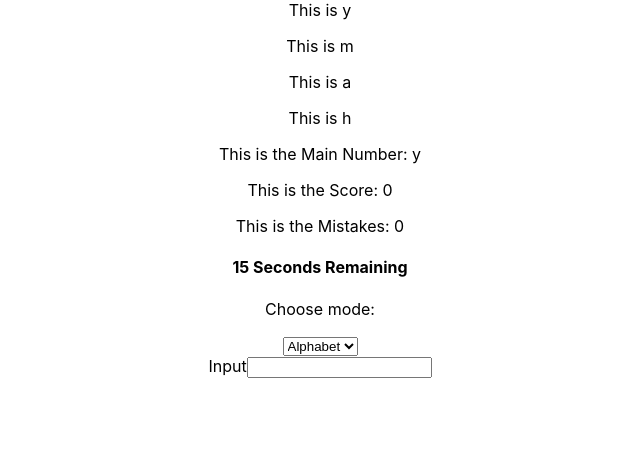
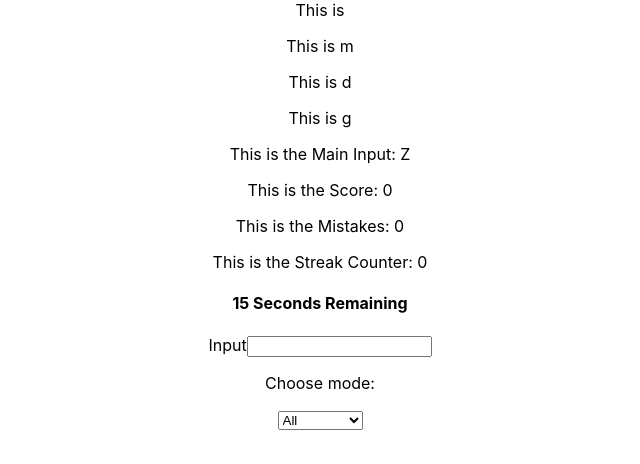
Before and after one commit to zvallarino/QTETrainer, a React (Create React App) app: page / in a window 1280 px wide. Shown: the top 464 px of the page, without its empty margins (320-960 px from the left). Built offline with nearby package versions, Linux system fonts and the light colour scheme.

Commit message:
working basically, just got to get the levels working correct

```diff
--- a/src/App.js
+++ b/src/App.js
@@ -1,14 +1,17 @@
 import logo from './logo.svg';
 import './App.css';
 import GameLogic from './GameLogic';
+import DropDown from './DropDown';
+import React,{ useState } from "react";
 
 function App() {
 
-
+const [selectedRoute, setSelectedRoute] = useState('abcdefghijklmnopqrstuvwxyz')
 
   return (
     <div className="App">
-      <GameLogic />
+      <GameLogic selectedRoute = {selectedRoute}/>
+      <DropDown selectedRoute = {selectedRoute} setSelectedRoute = {setSelectedRoute} />
 
     </div>
   );
--- a/src/DropDown.js
+++ b/src/DropDown.js
@@ -1,7 +1,18 @@
 function DropDown({ selectedRoute, setSelectedRoute }) {
+
+  function filterHelper(e){
+    if(e.target.value === 'Alphabetic' ) {
+      setSelectedRoute('abcdefghijklmnopqrstuvwxyz')
+    } else if (e.target.value  === 'Numeric') {
+      setSelectedRoute('0123456789')
+    } else {
+      setSelectedRoute("`-=[];',./123456789abcdefghijklmnopqrstuvwxyz")
+  }}
+
 
   function RouteSelector(e){
     setSelectedRoute(e.target.value)
+    filterHelper(e)
     console.log(e.target.value)
   }
 
@@ -11,7 +22,8 @@ function DropDown({ selectedRoute, setSelectedRoute }) {
     <form>
       <p>Choose mode:</p>
       <select onChange = {RouteSelector} value = {selectedRoute}>
-        <option value = 'Alphabetic'>Alphabet</option>
+        <option value = 'All'>All</option>
+        <option value = 'Alphabetic'>Alphabetic</option>
         <option value = 'Numeric'> Numeric </option>
         <option value = 'All'> All</option>
       </select>
--- a/src/GameLogic.js
+++ b/src/GameLogic.js
@@ -2,7 +2,7 @@ import Generator from "./Generator.js"
 import React, { useState, useEffect } from "react"
 import DropDown from "./DropDown.js"
 
-function GameLogic() {
+function GameLogic({selectedRoute}) {
 
   const [userInput,setUserInput] = useState('')
   const [gamesInput, setGamesInput] = useState ('')
@@ -10,40 +10,40 @@ function GameLogic() {
   const [gamesInput3, setGamesInput3] = useState ('')
   const [gamesInput4, setGamesInput4] = useState ('')
   const [mainNumber, setMainNumber] = useState('z')
-  const [selectedRoute, setSelectedRoute] = useState('')
   const [timeRemaining, setTimeRemaining] = useState(20)
   const [score,setScore] = useState(0)
+  const [streakcounter, setStreakCounter] = useState(0)
+  const [finalScore,setFinalScore] = useState(0)
   const [mistakes,setMistakes] = useState(0)
 
-function gameFunction() {
-  if (mainNumber === userInput)
-  {
-    let alphabetY = "abcdefghijklmnopqrstuvwxyz"
-    let randomLetter = alphabetY[Math.floor(Math.random() * alphabetY.length)]
+  let alphabetz = "abcdefghijklmnopqrstuvwxyz"
+
+function gameFunction(cats) {
+  if (mainNumber.toUpperCase() === cats.toUpperCase())
+  {let alphabetY = "abcdefghijklmnopqrstuvwxyz"
+  let randomLetter = alphabetY[Math.floor(Math.random() * alphabetY.length)]
     console.log('correct')
     console.log(randomLetter)
     setMainNumber(randomLetter)
     setScore(score=>score +1)
-  }}
+    setStreakCounter(streakcounter=>streakcounter+1)
+  } else {
+    console.log('incorrect')
+    setMistakes(mistakes=>mistakes +1)
+    setStreakCounter(0)
+  } }
 
-gameFunction()
-
-let alphabetz = "abcdefghijklmnopqrstuvwxyz"
-
-// function RouteSelectorHelper(){
-// if(selectedRoute === "Alphabetic"){
-//   console.log(selectedRoute)
-//   return "abcdefghijklmnopqrstuvwxyz"
-// } else if (selectedRoute === 'Numeric'){
-//   console.log(selectedRoute)
-//   return "0123456789"
-// } else {
-//   console.log(selectedRoute)
-//   return "`-=[];',./123456789abcdefghijklmnopqrstuvwxyz"}}
-
+function StreakCounterSayings(){
+  if (streakcounter === 5){
+    console.log('Doing Great')
+  } else if ( streakcounter === 10){
+    console.log('On Fire')
+  }
+}
 
   function handleChange(e){
     setUserInput(e.target.value.slice(-1))
+    gameFunction(e.target.value.slice(-1))
   }
 
   function onSetTimeRemaining(){
@@ -84,7 +84,7 @@ let alphabetz = "abcdefghijklmnopqrstuvwxyz"
   }
 
 function timingFunction(){
-setInterval(()=>RandomLetterGenerator1(), 5000)
+setInterval(()=>RandomLetterGenerator1(), 8000)
 }
 
 useEffect(()=>timingFunction(),[])
@@ -96,13 +96,13 @@ function secondTimingFunction(){
 useEffect(()=>secondTimingFunction(),[])
 
 function thirdTimingFunction(){
-  setInterval(()=>RandomLetterGenerator3(), 2000)
+  setInterval(()=>RandomLetterGenerator3(), 1000)
 }
 
 useEffect(()=>thirdTimingFunction(),[])
 
 function fourthTimingFunction(){
-  setInterval(()=>RandomLetterGenerator4(), 2000)
+  setInterval(()=>RandomLetterGenerator4(), 500)
 }
 
 useEffect(()=>fourthTimingFunction(),[])
@@ -110,7 +110,7 @@ useEffect(()=>fourthTimingFunction(),[])
 
 
   return (
-    <div>
+    <div onKeyDown = {(e)=>console.log(e.target.value)} tabIndex = '0'>
       {`This is ${gamesInput}`}
       <p></p>
       {`This is ${gamesInput2}`}
@@ -119,17 +119,18 @@ useEffect(()=>fourthTimingFunction(),[])
       <p></p>
       {`This is ${gamesInput4}`}
       <p></p>
-      {`This is the Main Number: ${mainNumber}`}
+      {`This is the Main Input: ${mainNumber.toUpperCase()}`}
       <p></p>
       {`This is the Score: ${score}`}
       <p></p>
       {`This is the Mistakes: ${mistakes}`}
+      <p></p>
+      {`This is the Streak Counter: ${streakcounter}`}
 
       <h4>{timeRemaining} Seconds Remaining</h4>
       <Generator gamesInput = {gamesInput} setGamesInput = {setGamesInput} />
-      <DropDown selectedRoute = {selectedRoute} setSelectedRoute = {setSelectedRoute} />
       <label> Input
-      <input type="text" name="name" onChange = {handleChange} onKeyDown = {(e)=>console.log("hello")} value ={userInput} />
+      <input type="text" name="name" onChange = {handleChange} value ={userInput} />
       </label>
       </div>
   );
```
